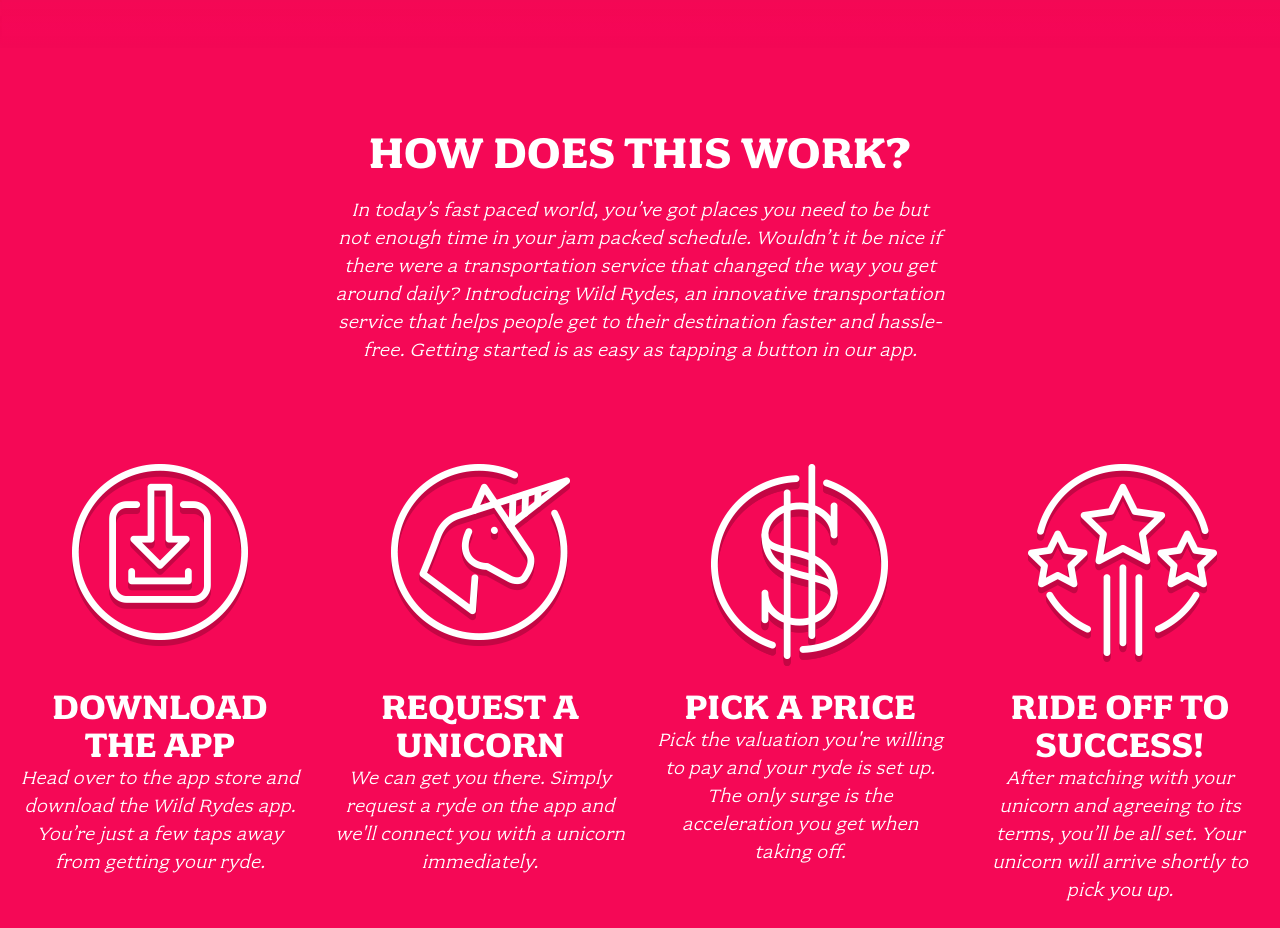
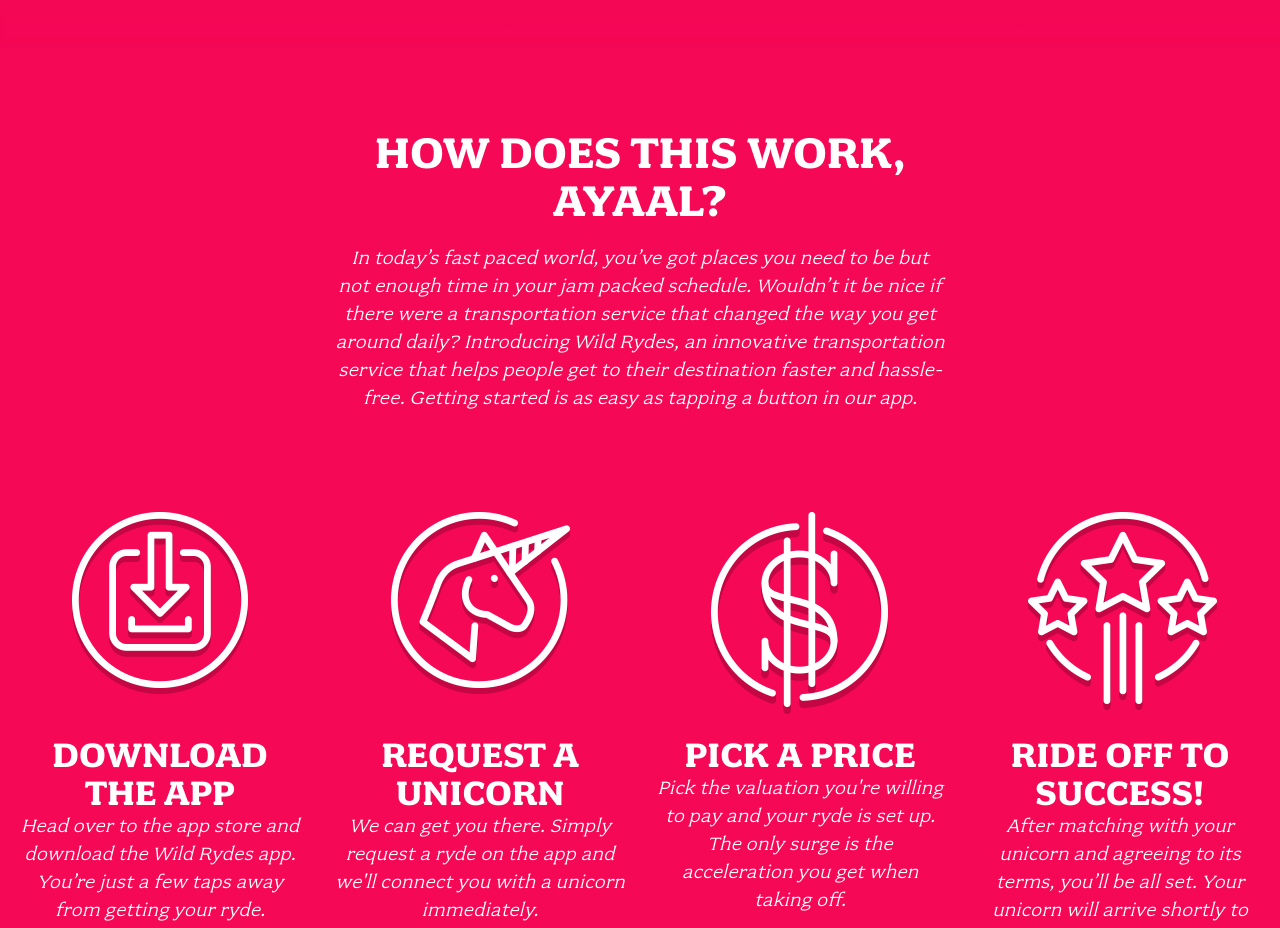
Before and after one commit to uraankhayayaal/aws_example, a plain HTML site: page index.html in a window 1280 px wide. Shown: the part 900-1828 px from the top of the page. Drawn offline with Linux system fonts and the light colour scheme.

Commit message:
Ayaal added

```diff
--- a/index.html
+++ b/index.html
@@ -30,7 +30,7 @@
 
   <section class="home-about">
     <div class="row column large-9 xlarge-6 xxlarge-4">
-      <h2 class="section-title">How Does This Work?</h2>
+      <h2 class="section-title">How Does This Work, Ayaal?</h2>
       <p class="content">
         In today’s fast paced world, you’ve got places you need to be but not enough time in your jam packed schedule. Wouldn’t it be nice if there were a transportation service that changed the way you get around daily? Introducing Wild Rydes, an innovative transportation service that helps people get to their destination faster and hassle-free. Getting started is as easy as tapping a button in our app.
       </p>
```
